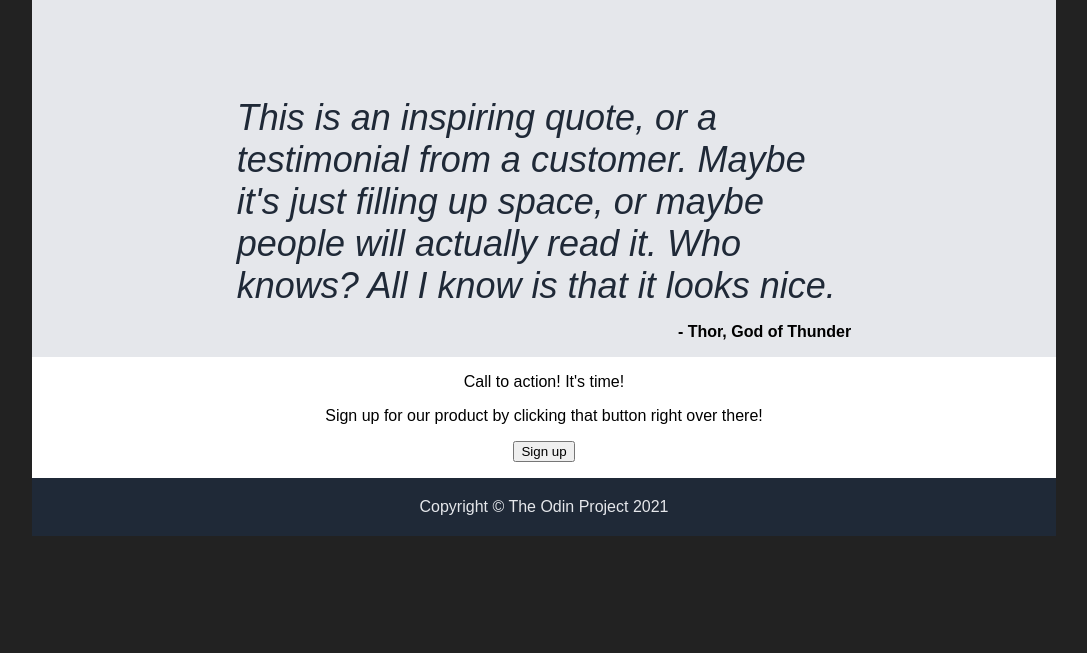
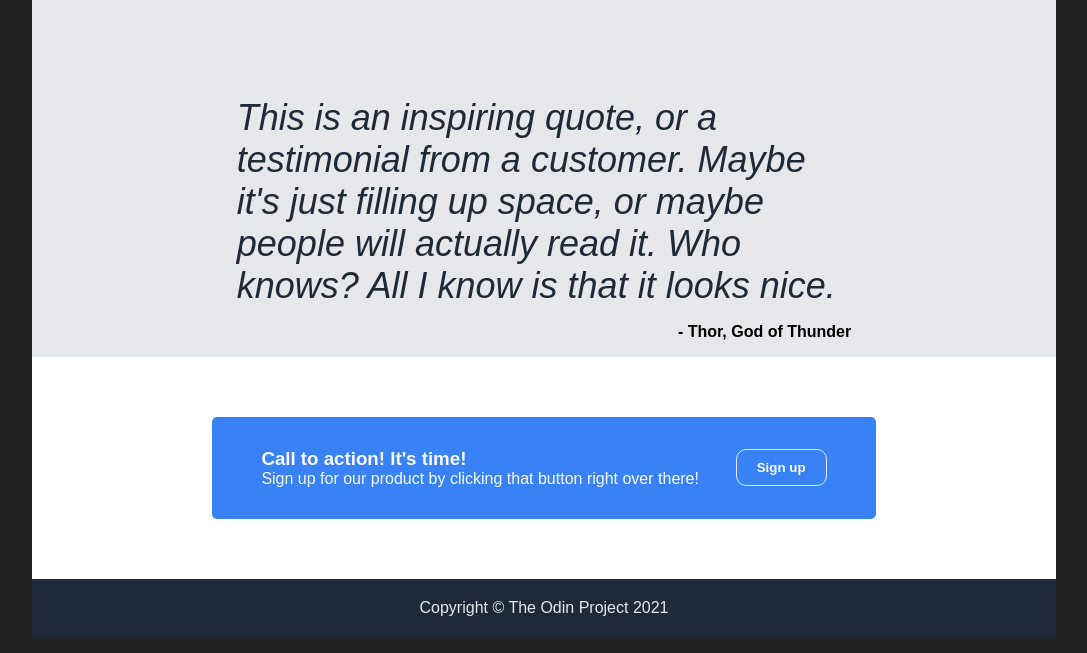
Before and after one commit to asdwerte1/odin-landingPage, a plain HTML site: page index.html in a window 1280 px wide. Shown: the part 743-1396 px from the top of the page, without its empty margins (96-1183 px from the left). Before the commit the page ends 1295 px from the top, so only its background shows below. Drawn offline with Linux system fonts and the light colour scheme.

Commit message:
Finished page

```diff
--- a/index.html
+++ b/index.html
@@ -24,7 +24,7 @@
                 <p id="headerSubText">This website has some subtext that goes here under the main title. It's smaller
                     font and the colour
                     is lower contrast.</p>
-                <button id="header-sign-up">Sign up</button>
+                <button class="sign-up">Sign up</button>
             </div>
             <div id="header-img" class="header-box">
                 <img src="" alt="this is a placeholder for an image" width="100%" height="100%">
@@ -60,14 +60,14 @@
             <p id="quoteName">- Thor, God of Thunder</p>
         </div>
     </section>
-    <section>
-        <div>
-            <div>
-                <p>Call to action! It's time!</p>
-                <p>Sign up for our product by clicking that button right over there!</p>
+    <section id="section3">
+        <div id="callToAction">
+            <div id="CTAText">
+                <h3 class="CTAText">Call to action! It's time!</h3>
+                <p class="CTAText">Sign up for our product by clicking that button right over there!</p>
             </div>
             <div>
-                <button>Sign up</button>
+                <button class="sign-up footer-sign-up">Sign up</button>
             </div>
         </div>
     </section>
--- a/style.css
+++ b/style.css
@@ -70,7 +70,7 @@ a {
     width: 400px;
 }
 
-#header-sign-up {
+.sign-up {
     background-color: #3882f6;
     padding: 10px 20px;
     border-radius: 10px;
@@ -145,6 +145,36 @@ h2 {
     font-weight: bold;
     text-align: right;
 }
+
+#section3 {
+    text-align: center;
+}
+
+#callToAction {
+    display: flex;
+    flex-direction: row;
+    margin: 60px 180px;
+    justify-content: space-around;
+    align-items: center;
+    color: #f9faf8;
+    background-color: #3882f6;
+    border: solid thin transparent;
+    border-radius: 5px;
+    padding: 30px;
+}
+
+#CTAText {
+    text-align: left;
+}
+
+.CTAText {
+    margin: 0;
+}
+
+.footer-sign-up {
+    border-color: #e5e7eb;
+
+}
 /* ---- Footer Section ---- */
 
 footer {
```
